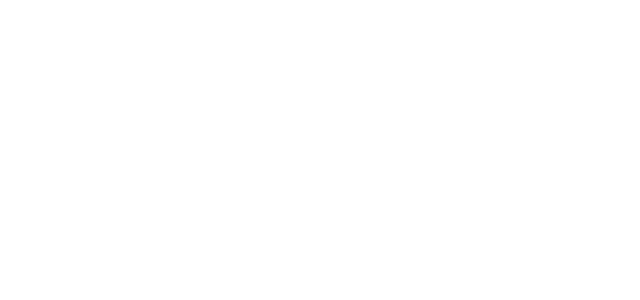
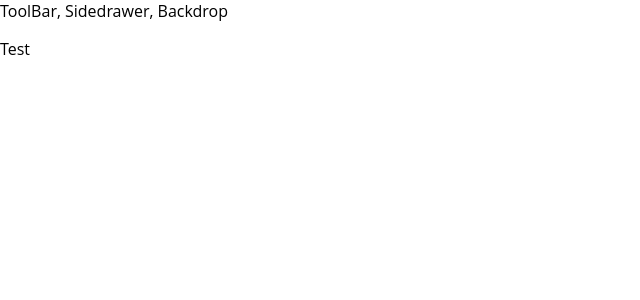
Before and after one commit to d-mui22/Burger-Project, a React (Create React App) app: page / in a window 1280 px wide. Shown: the top 300 px of the page, without its empty margins (0-640 px from the left). Built offline with nearby package versions, Linux system fonts and the light colour scheme.

Commit message:
linked App.js and Layout.js

```diff
--- a/src/App.js
+++ b/src/App.js
@@ -1,10 +1,13 @@
 import React, { Component } from 'react';
-import './App.css';
+import Layout from './components/Layout/Layout'
 
 class App extends Component {
   render() {
     return (
       <div>
+        <Layout>
+          <p>Test</p>
+        </Layout>
       </div>
     );
   }
--- a/src/index.css
+++ b/src/index.css
@@ -1,14 +1,5 @@
 body {
   margin: 0;
   padding: 0;
-  font-family: -apple-system, BlinkMacSystemFont, "Segoe UI", "Roboto", "Oxygen",
-    "Ubuntu", "Cantarell", "Fira Sans", "Droid Sans", "Helvetica Neue",
-    sans-serif;
-  -webkit-font-smoothing: antialiased;
-  -moz-osx-font-smoothing: grayscale;
+  font-family: 'Open Sans', sans-serif;
 }
-
-code {
-  font-family: source-code-pro, Menlo, Monaco, Consolas, "Courier New",
-    monospace;
-}
```
